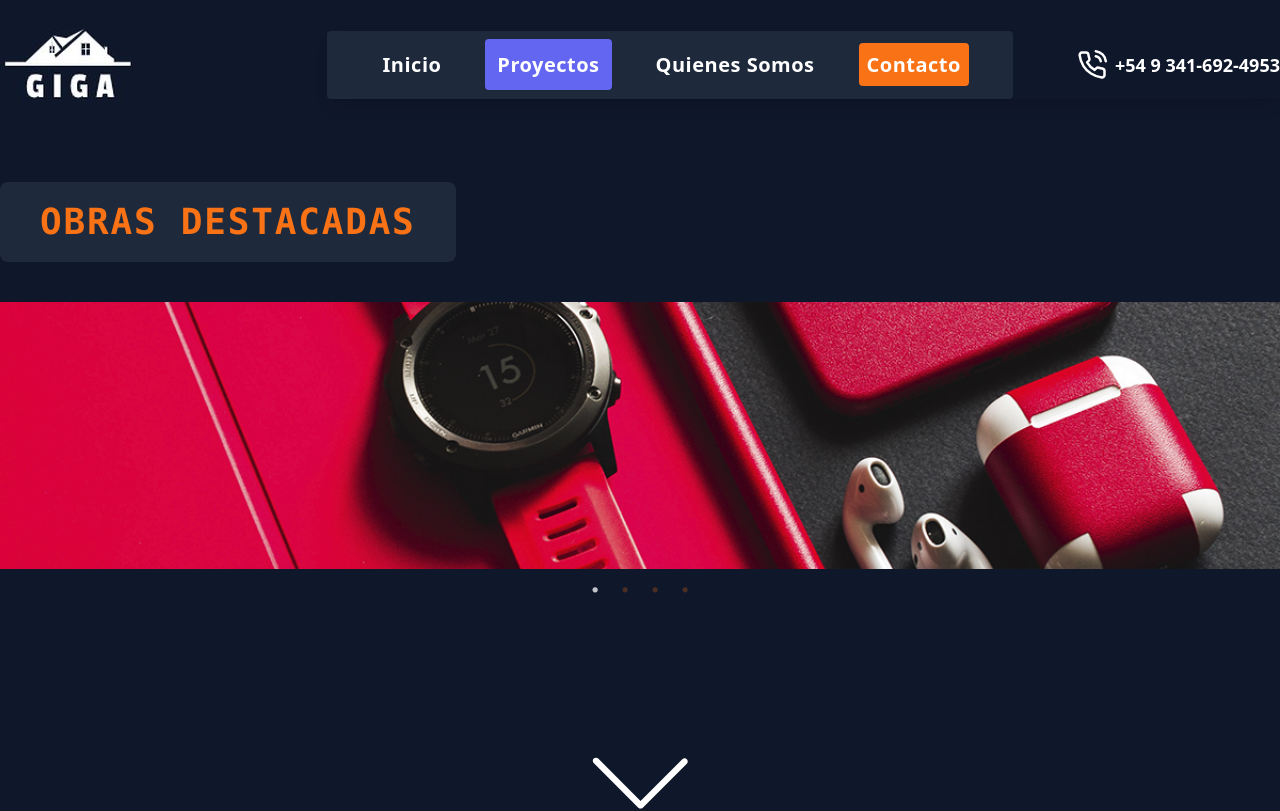
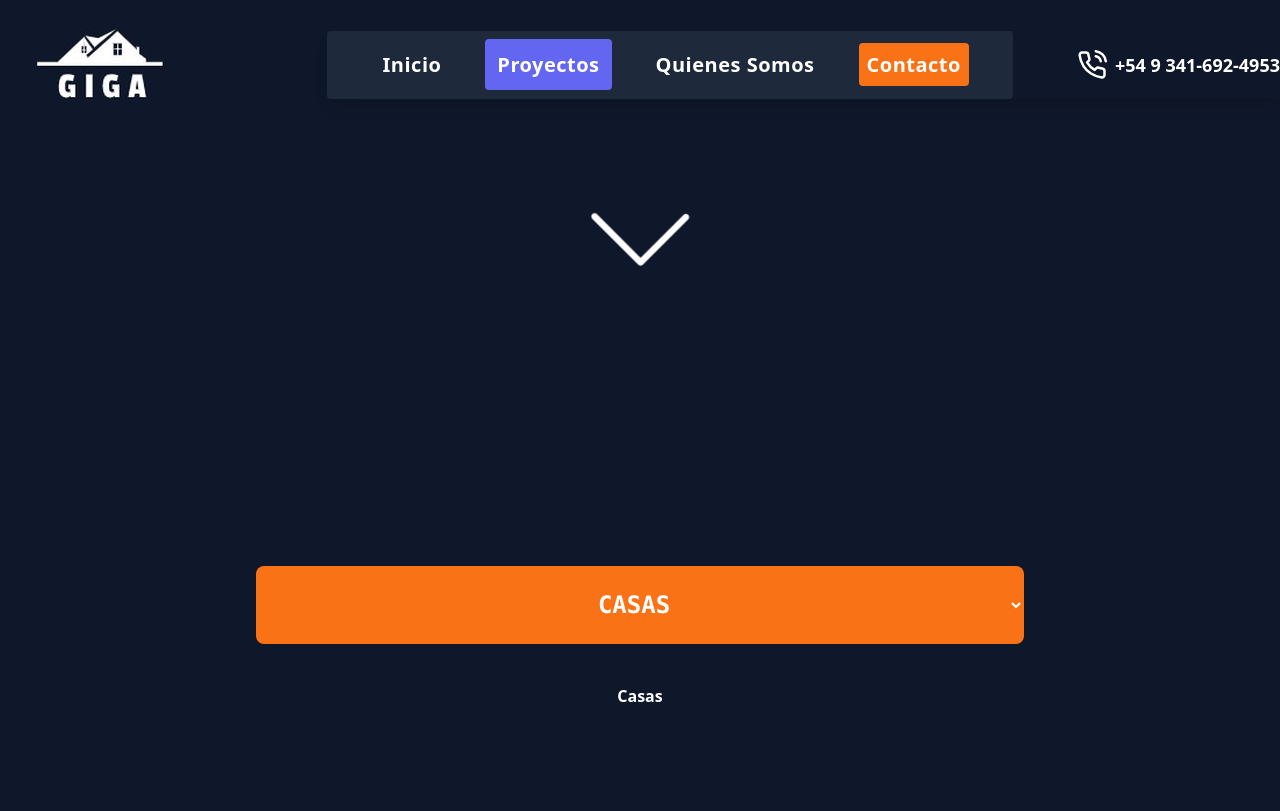
Before and after one commit to Chinchulancha/giga-web, a React (Vite) app: page /proyectos in a window 1280 px wide. Shown: the top 811 px of the page. Built offline with nearby package versions, Linux system fonts and the light colour scheme.

Commit message:
commit four

```diff
--- a/index.html
+++ b/index.html
@@ -1,6 +1,15 @@
 <!DOCTYPE html>
 <html lang="es">
   <head>
+    <!-- Google tag (gtag.js) -->
+  <script async src="https://www.googletagmanager.com/gtag/js?id=G-GCNZY8QXZ1"></script>
+  <script>
+      window.dataLayer = window.dataLayer || [];
+      function gtag(){dataLayer.push(arguments);}
+      gtag('js', new Date());
+
+      gtag('config', 'G-GCNZY8QXZ1');
+    </script>
     <meta charset="UTF-8"/>
     <link rel="apple-touch-icon" sizes="57x57" href="/src/assets/favicon/apple-icon-57x57.png">
     <link rel="stylesheet" href="/src/assets/favicon/android-icon-144x144.png">
@@ -21,10 +30,10 @@
   <meta http-equiv="Content-Type" content="text/html; charset=utf-8">
   <meta name="msapplication-TileImage" content="/ms-icon-144x144.png">
   <meta name="theme-color" content="#ffffff">
-  <meta name="description" content="Sitio WEB de la constructora GIGA, ubicada en Rosario, Argentina">
+  <meta name="description" content="GIGA Ingenieria SRL, Constructora Ubicada en Rosario, Argentina">
     <meta name="viewport" content="width=device-width, initial-scale=1.0" />
     <link href="https://unpkg.com/aos@2.3.1/dist/aos.css" rel="stylesheet">
-    <title>GIGA Constructora - Rosario</title>
+    <title>GIGA Ingenieria SRL - Constructora Rosario</title>
   </head>
   <body class="h-screen bg-slate-900 font-semibold overflow-x-clip">
     <div id="root" class=" overflow-x-hidden md:overflow-x-clip"></div>
--- a/package.json
+++ b/package.json
@@ -1,5 +1,6 @@
 {
   "name": "giga-web",
+  "homepage": "https://gigaconstructora.com.ar",
   "private": true,
   "version": "0.0.0",
   "type": "module",
--- a/src/App.jsx
+++ b/src/App.jsx
@@ -1,4 +1,4 @@
-import { useEffect, useState } from 'react'
+import { useEffect} from 'react'
 import { BrowserRouter, Routes, Route } from "react-router-dom";
 
 import Aos from "aos";
--- a/src/components/Header.jsx
+++ b/src/components/Header.jsx
@@ -24,7 +24,7 @@
       data-aos-easing="ease-in-back"
       data-aos-delay="200"
       data-aos-offset="0"
-      className="flex pl-8 pt-3 md:pt-7 md:pl-0 md:pr-0 justify-between items-center md:mb-20 w-full"
+      className="flex bar:pl-8 pt-3 md:pt-7 md:pl-0 md:pr-0 justify-around ph:justify-between items-center md:mb-20 w-full"
     >
       <h1 className="text-5xl ">
         <Link aria-label="Logo GIGA, volver a la pagina de inicio" to="/">
@@ -34,7 +34,7 @@
 
       <button
         aria-label="Boton para dispositivos moviles, abre el menu de navegacion"
-        className="block ml-24 lg:hidden"
+        className="block   md:hidden"
       >
         <BiMenu className="text-5xl" onClick={handleClick}></BiMenu>
       </button>
--- a/src/components/NavBar.jsx
+++ b/src/components/NavBar.jsx
@@ -6,9 +6,9 @@
 
   return (
     <>
-      <nav className="shadow-lg md:flex">
+      <nav className="hidden shadow-lg md:flex">
         <ul
-          class={`md:flex md:items-center  md:z-auto md:static absolute z-50  bg-slate-600 md:bg-slate-800 text-center md:text-start md:py-5 md:px-7 w-full left-0 md:w-auto ${
+          className={`md:flex md:items-center  md:z-auto md:static absolute z-50  bg-slate-600 md:bg-slate-800 text-center md:text-start md:py-5 md:px-7 w-full left-0 md:w-auto ${
             clicked ? "top-0" : "top-[-400px]"
           } transition-all ease-in duration-500 rounded py-12`}
         >
@@ -28,7 +28,7 @@
                 location.pathname === "/"
                   ? "bg-indigo-500 hover:bg-indigo-500"
                   : "hover:bg-indigo-200"
-              } text-xl tracking-wide p-3 rounded transition ease-in-out hover:-translate-y-1 hover:scale-110 duration-300`}
+              } text-base ph:text-xl tracking-wide p-3 rounded transition ease-in-out hover:-translate-y-1 hover:scale-110 duration-300`}
             >
               Inicio
             </Link>
@@ -41,7 +41,7 @@
                 location.pathname === "/proyectos"
                   ? "bg-indigo-500 hover:bg-indigo-500"
                   : "hover:bg-indigo-300"
-              } text-sm md:text-xl tracking-wide p-3 rounded transition ease-in-out hover:-translate-y-1 hover:scale-110  duration-300`}
+              } text-base ph:text-xl  tracking-wide p-3 rounded transition ease-in-out hover:-translate-y-1 hover:scale-110  duration-300`}
             >
               Proyectos
             </Link>
@@ -54,7 +54,7 @@
                 location.pathname === "/quienes-somos"
                   ? "bg-indigo-500 hover:bg-indigo-500"
                   : "hover:bg-indigo-300"
-              } text-xl tracking-wide p-3 rounded transition ease-in-out hover:-translate-y-1 hover:scale-110 hover:bg-indigo-500 duration-300`}
+              } text-base ph:text-xl tracking-wide p-3 rounded transition ease-in-out hover:-translate-y-1 hover:scale-110 hover:bg-indigo-500 duration-300`}
             >
               Quienes Somos
             </Link>
@@ -71,7 +71,7 @@
           </li>
         </ul>
 
-        <div className="hidden md:text-lg md:ml-16 md:flex md:justify-center md:items-center md:gap-x-2">
+        <div className="hidden md:text-lg md:ml-16 ph:flex md:justify-center md:items-center md:gap-x-2">
           <FiPhoneCall className="text-3xl"></FiPhoneCall>
 
           <p href="#" className="">
--- a/src/components/proyectos/SliderC.jsx
+++ /dev/null
@@ -1,50 +0,0 @@
-import {useState, useEffect} from 'react';
-import Slider from 'react-slick';
-import 'slick-carousel/slick/slick.css';
-import 'slick-carousel/slick/slick-theme.css';
-import a from "../../assets/1.jpg";
-import b from "../../assets/2.jpg";
-import c from "../../assets/3.jpg";
-import d from "../../assets/4.jpg";
-
-const SliderC = () => {
-  const settings = {
-    dots: true,
-    infinite: true,
-    speed: 800,
-    slidesToShow: 1,
-    slidesToScroll: 1,
-    arrows: true,
-  };
-
-  return (
-    <div className='mb-20 md:mb-40'>
-        <h2 className='uppercase text-4xl tracking-wider text-orange-500 w-fit font-mono bg-slate-800 py-5 px-10 rounded-lg'>
-          <span className='w-full'>Obras</span> {''}
-          <span className='w-full'>Destacadas</span>
-          </h2>
-        <Slider {...settings} className="mt-10">
-
-          <div>
-            <img src={a} alt="" className='w-full  transition duration-300 imgSlider hover:opacity-40 cursor-pointer'/>
-            <h3 className='textSlider absolute top-0 pl-5 pt-5 font-mono text-3xl'>Imagen 1</h3>
-          </div>
-          <div>
-            <img src={b} alt="" className='w-full transition duration-300 imgSlider hover:opacity-40 cursor-pointer'/>
-            <h3 className='textSlider absolute top-0 pl-5 pt-5 font-mono text-3xl'>Imagen 2</h3>
-          </div>
-          <div>
-            <img src={c} alt="" className='w-full transition duration-300 imgSlider hover:opacity-40 cursor-pointer'/>
-            <h3 className='textSlider absolute top-0 pl-5 pt-5 font-mono text-3xl'>Imagen 3</h3>
-          </div>
-          <div>
-            <img src={d} alt="" className='w-full transition duration-300 imgSlider hover:opacity-40 cursor-pointer'/>
-            <h3 className='textSlider absolute top-0 pl-5 pt-5 font-mono text-3xl'>Imagen 4</h3>
-          </div>
-
-        </Slider>
-      </div>
-  );
-};
-
-export default SliderC;
--- a/src/index.css
+++ b/src/index.css
@@ -12,7 +12,7 @@
   grid-template-rows: repeat(2, minmax(0, 1fr));
 }
 
-@media (min-width: 768px) {
+@media (min-width: 1629px) {
   .contactoDiv {
     grid-template-columns: 22% 51.7% 22%;
     grid-template-rows: none;
--- a/src/pages/Proyectos.jsx
+++ b/src/pages/Proyectos.jsx
@@ -1,11 +1,11 @@
-import SliderC from "../components/proyectos/SliderC"
+
 import Select from "../components/proyectos/Select"
 import {SlArrowDown} from "react-icons/sl"
 
 const Proyectos = () => {
   return (
     <div className="lg:container lg:mx-auto text-white w-full h-full mt-20 md:mt-0 flex flex-col">
-      <SliderC></SliderC>
+
       <div className="flex justify-center mb-52 md:mb-72"><SlArrowDown className="text-8xl icon"/></div>
       <Select></Select>
     </div>
--- a/tailwind.config.cjs
+++ b/tailwind.config.cjs
@@ -2,7 +2,12 @@
 module.exports = {
   content: ["./index.html", "./src/**/*.jsx"],
   theme: {
-    extend: {},
+    extend: {
+      screens: {
+        'ph': {'raw': '(min-width: 1280px)'},
+        'bar': {'raw': '(min-width: 1000px)'},
+      },
+    },
   },
   plugins: [],
 }
```
Also changed, not shown: src/main.jsx (+1 -8 lines), 1 other file (tests, documents, lock files or other folders).
